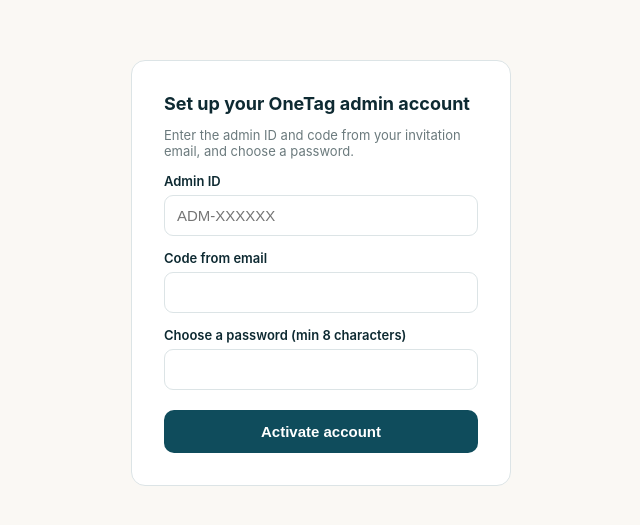
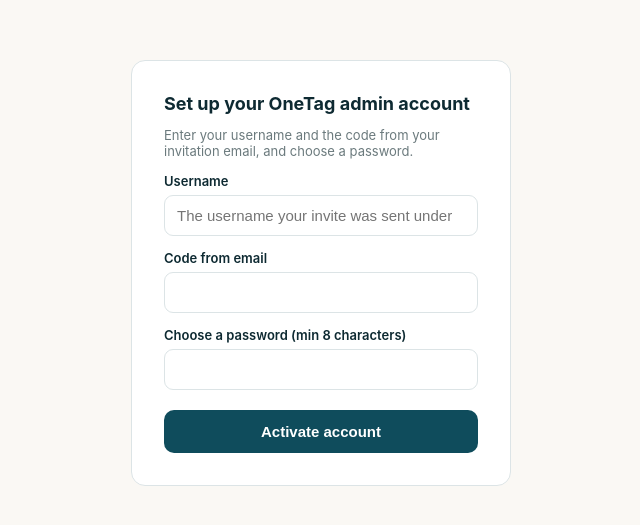
Before and after one commit to onetagmn/onetag, a website: page public/admin-setup.html in a window 1280 px wide. Shown: the part 127-652 px from the top of the page, without its empty margins (319-959 px from the left). Drawn offline with Linux system fonts and the light colour scheme.

Commit message:
Add files via upload

```diff
--- a/public/admin-setup.html
+++ b/public/admin-setup.html
@@ -29,10 +29,10 @@
 <body>
   <div class="card">
     <h1>Set up your OneTag admin account</h1>
-    <p class="hint">Enter the admin ID and code from your invitation email, and choose a password.</p>
+    <p class="hint">Enter your username and the code from your invitation email, and choose a password.</p>
     <form id="setupForm">
-      <label>Admin ID</label>
-      <input name="admin_id" required placeholder="ADM-XXXXXX">
+      <label>Username</label>
+      <input name="username" required placeholder="The username your invite was sent under">
       <label>Code from email</label>
       <input name="code" required maxlength="6">
       <label>Choose a password (min 8 characters)</label>
@@ -54,7 +54,7 @@
   const res = await fetch(`${API_BASE}/api/admin/admins/complete-setup`, {
     method: 'POST',
     headers: { 'Content-Type': 'application/json' },
-    body: JSON.stringify({ admin_id: f.admin_id.value, code: f.code.value, password: f.password.value })
+    body: JSON.stringify({ username: f.username.value, code: f.code.value, password: f.password.value })
   });
   const out = await res.json();
   if (!res.ok) {
```
